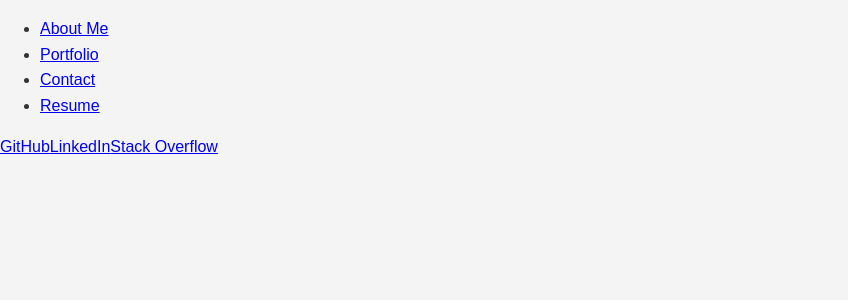
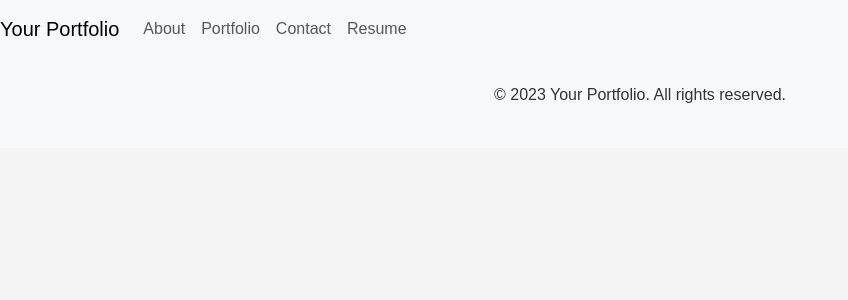
Before and after one commit to Armand57araujo/me-me-me-me-me, a React (Vite) app: page /contact in a window 1280 px wide. Shown: the top 300 px of the page, without its empty margins (0-848 px from the left). Built offline with nearby package versions, Linux system fonts and the light colour scheme.

Commit message:
Site has basic operation

```diff
--- a/package.json
+++ b/package.json
@@ -11,7 +11,9 @@
     "preview": "vite preview"
   },
   "dependencies": {
+    "bootstrap": "^5.3.2",
     "react": "^18.2.0",
+    "react-bootstrap": "^2.9.1",
     "react-dom": "^18.2.0",
     "react-router-dom": "^6.20.1"
   },
--- a/src/App.jsx
+++ b/src/App.jsx
@@ -6,6 +6,8 @@ import AboutMe from './components/AboutMe';
 import Portfolio from './components/Portfolio';
 import Contact from './components/Contact';
 import Resume from './components/Resume';
+import 'bootstrap/dist/css/bootstrap.min.css';
+
 
 function App() {
   return (
--- a/src/components/AboutMe.jsx
+++ b/src/components/AboutMe.jsx
@@ -1,17 +1,16 @@
 import React from 'react';
 
-function AboutMe() {
+const AboutMe = () => {
   return (
-    <section>
-      <div className="about-me">
-        <h2>About Me</h2>
-        <div className="bio">
-          <img src="path_to_image" alt="Developer Avatar" />
-          <p>Short bio or description of the developer goes here...</p>
-        </div>
+    <div className="row">
+      <div className="col-md-6">
+        {/* Your About Me content */}
       </div>
-    </section>
+      <div className="col-md-6">
+        {/* Another half of the content */}
+      </div>
+    </div>
   );
-}
+};
 
 export default AboutMe;
--- a/src/components/Contact.jsx
+++ b/src/components/Contact.jsx
@@ -1,67 +1,36 @@
-import React, { useState } from 'react';
+import React from 'react';
 
-function Contact() {
-  const [formData, setFormData] = useState({
-    name: '',
-    email: '',
-    message: '',
-  });
-
-  const handleInputChange = (e) => {
-    const { name, value } = e.target;
-    setFormData({ ...formData, [name]: value });
-  };
-
-  const handleSubmit = (e) => {
-    e.preventDefault();
-    // Handle form submission logic (e.g., send data to backend)
-    console.log('Form submitted:', formData);
-    // Reset form after submission
-    setFormData({ name: '', email: '', message: '' });
-  };
-
+const Contact = () => {
   return (
-    <section>
-      <div className="contact">
-        <h2>Contact</h2>
-        <form onSubmit={handleSubmit}>
+    <div className="row">
+      <div className="col-md-6">
+        <h2>Contact Me</h2>
+        <p>Feel free to reach out using the information below:</p>
+        <ul className="list-group">
+          <li className="list-group-item">Email: example@example.com</li>
+          <li className="list-group-item">Phone: +1234567890</li>
+          <li className="list-group-item">Address: 1234 Main St, City, Country</li>
+        </ul>
+      </div>
+      <div className="col-md-6">
+        <form>
           <div className="form-group">
-            <label htmlFor="name">Name:</label>
-            <input
-              type="text"
-              id="name"
-              name="name"
-              value={formData.name}
-              onChange={handleInputChange}
-              required
-            />
+            <label htmlFor="name">Name</label>
+            <input type="text" className="form-control" id="name" />
           </div>
           <div className="form-group">
-            <label htmlFor="email">Email:</label>
-            <input
-              type="email"
-              id="email"
-              name="email"
-              value={formData.email}
-              onChange={handleInputChange}
-              required
-            />
+            <label htmlFor="email">Email</label>
+            <input type="email" className="form-control" id="email" />
           </div>
           <div className="form-group">
-            <label htmlFor="message">Message:</label>
-            <textarea
-              id="message"
-              name="message"
-              value={formData.message}
-              onChange={handleInputChange}
-              required
-            ></textarea>
+            <label htmlFor="message">Message</label>
+            <textarea className="form-control" id="message" rows="5"></textarea>
           </div>
-          <button type="submit">Submit</button>
+          <button type="submit" className="btn btn-primary">Submit</button>
         </form>
       </div>
-    </section>
+    </div>
   );
-}
+};
 
 export default Contact;
--- a/src/components/Footer.jsx
+++ b/src/components/Footer.jsx
@@ -1,22 +1,26 @@
 import React from 'react';
 
-function Footer() {
+const Footer = () => {
   return (
-    <footer>
-      <div>
-        <a href="https://github.com/developer" target="_blank" rel="noopener noreferrer">
-          GitHub
-        </a>
-        <a href="https://linkedin.com/developer" target="_blank" rel="noopener noreferrer">
-          LinkedIn
-        </a>
-        <a href="https://stackoverflow.com/developer" target="_blank" rel="noopener noreferrer">
-          Stack Overflow
-        </a>
-        {/* Add more social links */}
+    <footer className="bg-light text-center py-4">
+      <div className="container">
+        <p>&copy; 2023 Your Portfolio. All rights reserved.</p>
+        <div className="social-links">
+          {/* Add your social media icons or links here */}
+          <a href="#" className="social-icon">
+            <i className="fab fa-twitter"></i>
+          </a>
+          <a href="#" className="social-icon">
+            <i className="fab fa-linkedin"></i>
+          </a>
+          <a href="#" className="social-icon">
+            <i className="fab fa-github"></i>
+          </a>
+          {/* Add more social media icons or links as needed */}
+        </div>
       </div>
     </footer>
   );
-}
+};
 
 export default Footer;
--- a/src/components/Header.jsx
+++ b/src/components/Header.jsx
@@ -1,35 +1,40 @@
 import React from 'react';
-import { NavLink } from 'react-router-dom';
 
-function Header() {
+const Header = () => {
   return (
     <header>
-      <nav>
-        <ul>
-          <li>
-            <NavLink exact to="/" activeClassName="active">
-              About Me
-            </NavLink>
-          </li>
-          <li>
-            <NavLink to="/portfolio" activeClassName="active">
-              Portfolio
-            </NavLink>
-          </li>
-          <li>
-            <NavLink to="/contact" activeClassName="active">
-              Contact
-            </NavLink>
-          </li>
-          <li>
-            <NavLink to="/resume" activeClassName="active">
-              Resume
-            </NavLink>
-          </li>
-        </ul>
+      <nav className="navbar navbar-expand-lg navbar-light bg-light">
+        <a className="navbar-brand" href="#">Your Portfolio</a>
+        <button
+          className="navbar-toggler"
+          type="button"
+          data-toggle="collapse"
+          data-target="#navbarNav"
+          aria-controls="navbarNav"
+          aria-expanded="false"
+          aria-label="Toggle navigation"
+        >
+          <span className="navbar-toggler-icon"></span>
+        </button>
+        <div className="collapse navbar-collapse" id="navbarNav">
+          <ul className="navbar-nav ml-auto">
+            <li className="nav-item">
+              <a className="nav-link" href="#about">About</a>
+            </li>
+            <li className="nav-item">
+              <a className="nav-link" href="#portfolio">Portfolio</a>
+            </li>
+            <li className="nav-item">
+              <a className="nav-link" href="#contact">Contact</a>
+            </li>
+            <li className="nav-item">
+              <a className="nav-link" href="#resume">Resume</a>
+            </li>
+          </ul>
+        </div>
       </nav>
     </header>
   );
-}
+};
 
 export default Header;
--- a/src/components/Portfolio.jsx
+++ b/src/components/Portfolio.jsx
@@ -1,40 +1,19 @@
 import React from 'react';
 
-function Portfolio() {
-  // Dummy data for portfolio items (replace with actual data)
-  const portfolioItems = [
-    {
-      title: 'Project 1',
-      imageUrl: 'image_url_1',
-      deployedLink: 'deployed_link_1',
-      githubLink: 'github_link_1',
-    },
-    // Add more portfolio items as needed
-  ];
-
+const Portfolio = () => {
   return (
-    <section>
-      <div className="portfolio">
-        <h2>Portfolio</h2>
-        <div className="portfolio-items">
-          {portfolioItems.map((item, index) => (
-            <div className="portfolio-item" key={index}>
-              <h3>{item.title}</h3>
-              <img src={item.imageUrl} alt={item.title} />
-              <div className="links">
-                <a href={item.deployedLink} target="_blank" rel="noopener noreferrer">
-                  Deployed App
-                </a>
-                <a href={item.githubLink} target="_blank" rel="noopener noreferrer">
-                  GitHub Repo
-                </a>
-              </div>
-            </div>
-          ))}
-        </div>
+    <div className="row">
+      <div className="col-md-4">
+        {/* Portfolio item 1 */}
       </div>
-    </section>
+      <div className="col-md-4">
+        {/* Portfolio item 2 */}
+      </div>
+      <div className="col-md-4">
+        {/* Portfolio item 3 */}
+      </div>
+    </div>
   );
-}
+};
 
 export default Portfolio;
--- a/src/components/Resume.jsx
+++ b/src/components/Resume.jsx
@@ -1,31 +1,29 @@
 import React from 'react';
 
-function Resume() {
-  const resumeLink = 'path_to_resume_pdf'; // Replace 'path_to_resume_pdf' with the actual link
-
-  // Dummy proficiency data (replace with actual data)
-  const proficiencies = ['JavaScript', 'React', 'Node.js', 'MongoDB', 'HTML', 'CSS'];
-
+const Resume = () => {
   return (
-    <section>
-      <div className="resume">
+    <div className="row">
+      <div className="col-md-8 mx-auto">
         <h2>Resume</h2>
-        <div className="download-resume">
-          <a href={resumeLink} target="_blank" rel="noopener noreferrer">
-            Download Resume
-          </a>
-        </div>
-        <div className="proficiencies">
-          <h3>Proficiencies:</h3>
-          <ul>
-            {proficiencies.map((skill, index) => (
-              <li key={index}>{skill}</li>
-            ))}
+        <div className="card">
+          <div className="card-body">
+            <h5 className="card-title">Your Name</h5>
+            <h6 className="card-subtitle mb-2 text-muted">Job Title</h6>
+            <p className="card-text">Brief description about yourself, your skills, and experience.</p>
+          </div>
+          <ul className="list-group list-group-flush">
+            <li className="list-group-item">Education: Your Education Details</li>
+            <li className="list-group-item">Experience: Your Work Experience</li>
+            <li className="list-group-item">Skills: Your Skills</li>
+            {/* Add more sections as needed */}
           </ul>
+          <div className="card-body">
+            <a href="#" className="card-link">Link to your resume/CV</a>
+          </div>
         </div>
       </div>
-    </section>
+    </div>
   );
-}
+};
 
 export default Resume;
```
Also changed, not shown: src/components/PortfolioLayout.jsx (added, +26 -0 lines), 1 other file (tests, documents, lock files or other folders).
